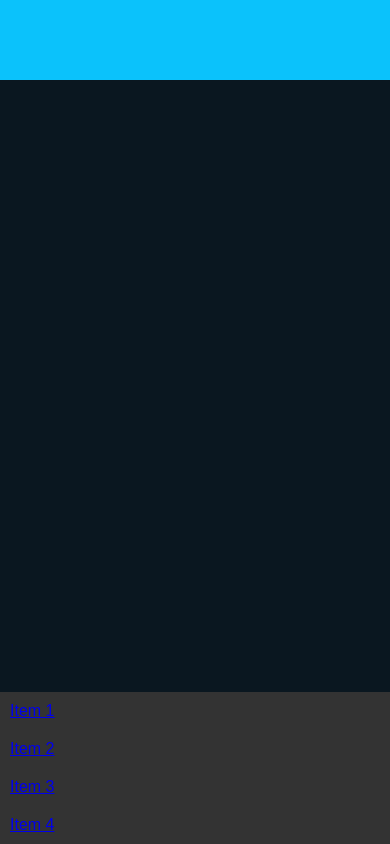
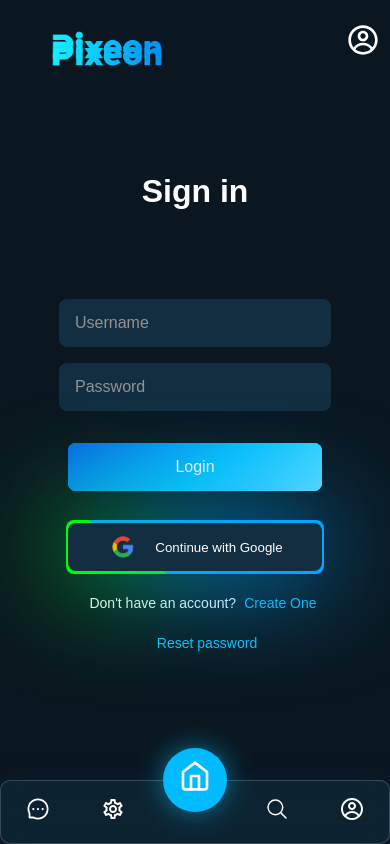
Before and after one commit to Vivek-4321/Pixeon, a React (Vite) app: page /#/navbar in a window 390 px wide. Built offline with nearby package versions, Linux system fonts and the light colour scheme.

Commit message:
bottom navigation bar styled

```diff
--- a/src/App.jsx
+++ b/src/App.jsx
@@ -1,5 +1,5 @@
 import "./App.css";
-import { HashRouter, Routes, Route, useLocation } from "react-router-dom";
+import { BrowserRouter, Routes, Route, useLocation } from "react-router-dom";
 import Login from "./Login.jsx";
 import Signup from "./Signup.jsx";
 import OtpVerification from "./OtpVerification.jsx";
@@ -9,9 +9,9 @@ import BottomNavigationBar from "./BottomNavigationBar.jsx";
 
 function App() {
   return (
-    <HashRouter>
+    <BrowserRouter>
       <AppContent />
-    </HashRouter>
+    </BrowserRouter>
   );
 }
 
@@ -19,7 +19,7 @@ function AppContent() {
   const location = useLocation();
 
   // Define an array of paths where the Navbar should be hidden
-  const hiddenPaths = [ "/signup", "/otp_verification"];
+  const hiddenPaths = [ "login","/signup", "/otp_verification"];
 
   // Check if the current path is in the hiddenPaths array
   const isNavbarHidden = hiddenPaths.includes(location.pathname);
@@ -29,7 +29,7 @@ function AppContent() {
       {/* Conditionally render Navbar based on the current route */}
       {!isNavbarHidden && <Navbar />}
       <Routes>
-        <Route path="/login" element={<Login />} />
+        <Route path="/" element={<Login />} />
         <Route path="/signup" element={<Signup />} />
         <Route path="/otp_verification" element={<OtpVerification />} />
         <Route path="/loading" element={<Loader />} />
--- a/src/BottomNavigationBar.css
+++ b/src/BottomNavigationBar.css
@@ -2,19 +2,58 @@
   position: fixed;
   bottom: 0;
   width: 100%;
+  height: 4rem;
   display: flex;
   justify-content: space-around;
-    background-color: #333;
+  background-color: var(--secondary-color);
   color: white;
   display: none;
+  border-radius: 1rem;
+  background: rgba( 18, 46, 64, 0.55 );
+box-shadow: 0 8px 32px 0 rgba( 31, 38, 135, 0.37 );
+backdrop-filter: blur( 14px );
+-webkit-backdrop-filter: blur( 14px );
+border-radius: 10px;
+border: 1px solid rgba( 255, 255, 255, 0.18 );
 }
 
 .nav-item {
   padding: 10px;
+  font-size: 1.5rem;
+}
+
+.nav-item-link {
+  list-style: none;
+  text-decoration: none;
+  color: white;
+  width: 3rem;
+  height: 3rem;
+  display: flex;
+  align-items: center;
+  justify-content: center;
+  transition: all 0.5s ease-out;
+}
+
+.nav-item-link.active {
+  width: 4rem;
+  height: 4rem;
+  background-color: #0bf;
+  border-radius: 50%;
+  transform: translateY(-2rem);
+  -webkit-box-shadow: 0px 0px 32px -7px rgb(11, 195, 251, 1);
+  -moz-box-shadow: 0px 0px 32px -7px rgb(11, 195, 251, 1);
+  box-shadow: 0px 0px 32px -7px rgb(11, 195, 251, 1);
+
+  .nav-item {
+    font-size: 2rem;
+  }
 }
 
 @media screen and (max-width: 768px) {
   .bottom-navigation-bar {
     display: block;
+    display: flex;
+    align-items: center;
+    justify-content: space-around;
   }
 }
--- a/src/BottomNavigationBar.jsx
+++ b/src/BottomNavigationBar.jsx
@@ -1,14 +1,20 @@
 import React from 'react';
 import "./BottomNavigationBar.css";
 import { Link } from 'react-router-dom';
+import { AiOutlineMessage } from "react-icons/ai";
+import { FiHome } from "react-icons/fi";
+import { MdOutlineSettings } from "react-icons/md";
+import { IoSearchOutline } from "react-icons/io5";
+import { CgProfile } from "react-icons/cg";
 
 function BottomNavigationBar() {
   return (
     <div className="bottom-navigation-bar">
-    <Link to="/login"><div className="nav-item">Item 1</div></Link>
-    <Link to="/signup"><div className="nav-item">Item 2</div></Link>
-    <Link to="/loading"><div className="nav-item">Item 3</div></Link>
-    <Link to="/otp_verification"><div className="nav-item">Item 4</div></Link>
+    <Link className="nav-item-link" to="/login"><div className="nav-item"><AiOutlineMessage/></div></Link>
+    <Link className="nav-item-link" to="/loading"><div className="nav-item"><MdOutlineSettings/></div></Link>
+    <Link className="nav-item-link active" to="/signup"><div className="nav-item"><FiHome/></div></Link>
+    <Link className="nav-item-link" to="/otp_verification"><div className="nav-item"><IoSearchOutline/></div></Link>
+    <Link className="nav-item-link" to="/otp_verification"><div className="nav-item"><CgProfile/></div></Link>
   </div>
   )
 }
--- a/src/Login.css
+++ b/src/Login.css
@@ -18,6 +18,7 @@
   flex-direction: column;
   background-color: var(--background-color);
   color: var(--primary-color);
+  overflow: none;
 }
 
 .login__container__logo__container {
@@ -242,7 +243,7 @@
   p {
     margin-left: 0.5rem;
     cursor: pointer;
-    color: #0bc3fb;
+    color: rgb(11, 195, 251);
   }
 }
 
--- a/src/Navbar.css
+++ b/src/Navbar.css
@@ -115,15 +115,40 @@
 .navbar__container__mb{
     width: 100%;
     display: flex;
-    flex-direction: column;
+    align-items: center;
+    flex-direction: row;
     justify-content: space-between;
     position: fixed;
+    z-index: 9;
     top: 0;
+    display: flex;
+    align-items: center;
+    justify-content: space-between;
+    padding-left: 2rem;
 }
 
 .navbar__container__mb__top__wrapper{
-    width: 100%;
     height: 5rem; /* Adjust height as needed */
-    background-color: #0bc2fb;
-    z-index: 1;
+    /* background-color: #0bc2fb; */
+    z-index: 999;
+    display: flex;
+    align-items: center;
+    justify-content: center;
+    padding-top: 0.5rem;
 }
+
+.navbar__container__mb__top__img{
+    width: 9rem;
+    height: 6rem;
+}
+
+.navbar__container__mb__top__left{
+    width: 15%;
+    height: 100%;
+    display: flex;
+    align-items: center;
+    justify-content: center;
+    font-size: 2rem;
+    color: white;
+    cursor: pointer;
+}
--- a/src/Navbar.jsx
+++ b/src/Navbar.jsx
@@ -2,6 +2,7 @@ import React from "react";
 import "./Navbar.css";
 import Pixeon from "./assets/pixeon.png";
 import { IoSearchOutline } from "react-icons/io5";
+import { CgProfile } from "react-icons/cg";
 
 function Navbar() {
   return (
@@ -27,7 +28,10 @@ function Navbar() {
       </div>
       <div className="navbar__container__mb">
         <div className="navbar__container__mb__top__wrapper">
-
+          <img src={Pixeon} className="navbar__container__mb__top__img"/>
+        </div>
+        <div className="navbar__container__mb__top__left">
+          <CgProfile/>
         </div>
       </div>
     </>
```
Lines whose indentation alone changed are shown as unchanged.
